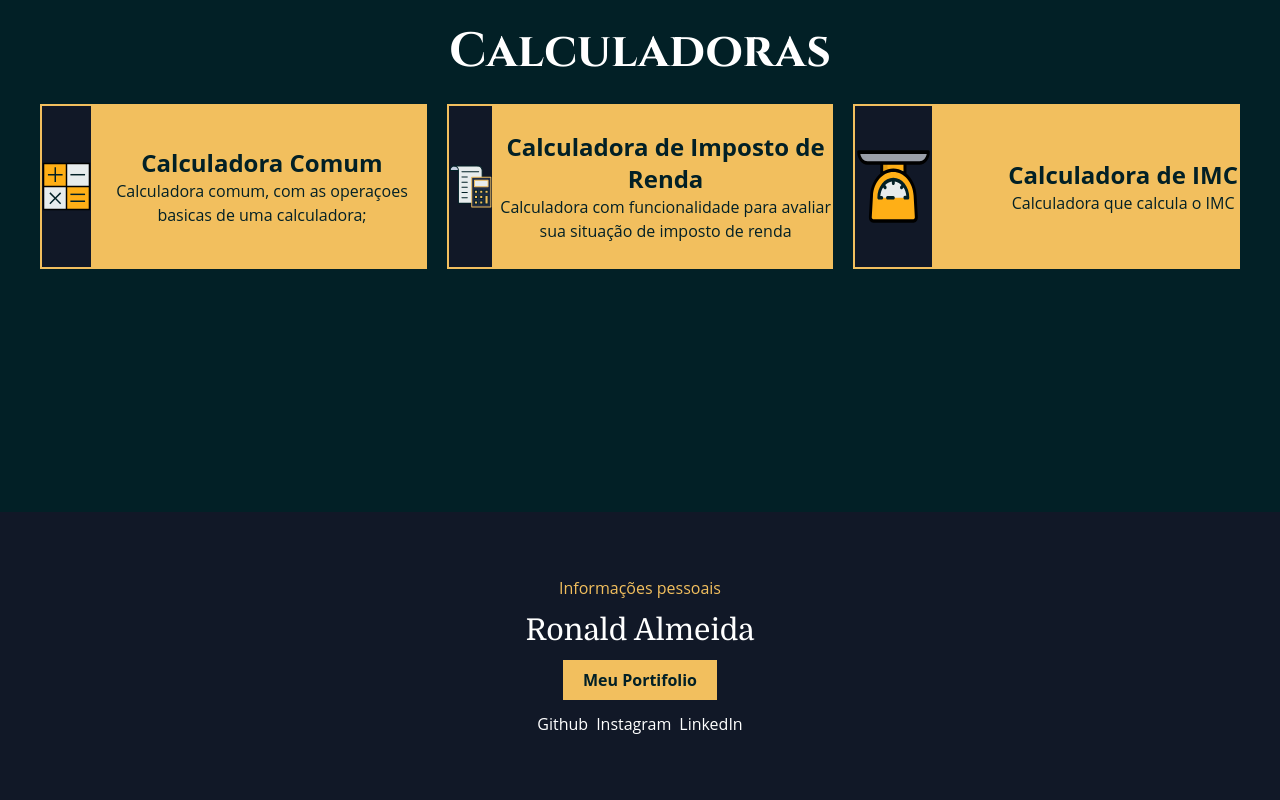
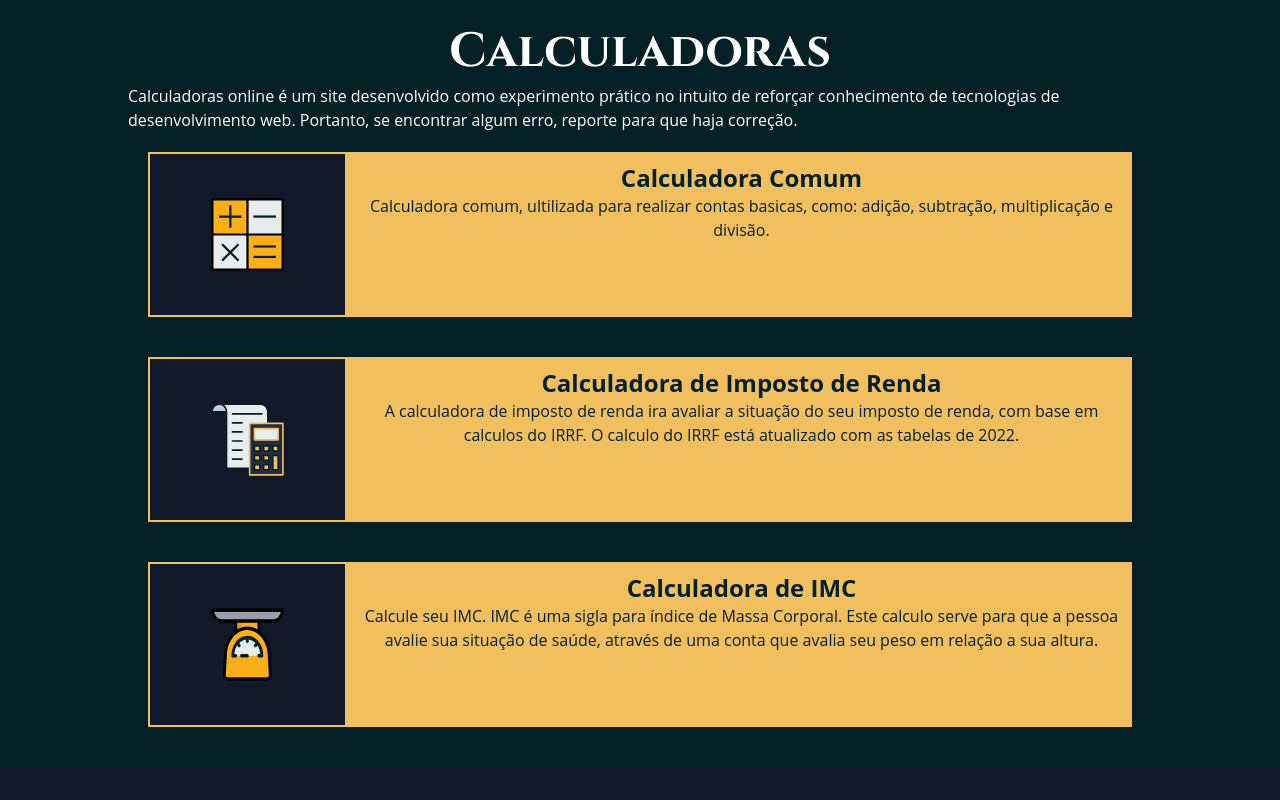
Before and after one commit to Ronaldjga/calculadora, a Next.js app: page / in a window 1280 px wide. Shown: the top 800 px of the page. Built offline with nearby package versions, Linux system fonts and the light colour scheme.

Commit message:
update design

```diff
--- a/pages/index.js
+++ b/pages/index.js
@@ -11,7 +11,10 @@ function HomePage() {
             <section className="w-full h-full bg-darkBluePrimary flex flex-col justify-between">
                 <main className="p-5">
                     <h1 className="text-white font-h1Title text-center text-5xl font-bold p-2">Calculadoras</h1>
-                    <section className="grid grid-cols-3 justify-center gap-5 items-center p-5">
+                    <p className="max-w-screen-lg mx-auto text-white">
+                        Calculadoras online é um site desenvolvido como experimento prático no intuito de reforçar conhecimento de tecnologias de desenvolvimento web. Portanto, se encontrar algum erro, reporte para que haja correção.
+                    </p>
+                    <section className="max-w-screen-lg flex flex-col justify-center gap-10 mx-auto p-5">
                         <CommonCalculatorBanner></CommonCalculatorBanner>
                         <IncomeTaxCalculatorBanner></IncomeTaxCalculatorBanner>
                         <ImcCalculatorBanner></ImcCalculatorBanner>
--- a/src/components/calculatorBanner.js
+++ b/src/components/calculatorBanner.js
@@ -10,15 +10,15 @@ export function CommonCalculatorBanner() {
     return (
         <button type="button" onClick={()=> {routes.push(`/commonCalculator`)}}>
             <div
-                className="min-w-[300px] h-[165px] min-h-[165px] bg-yelloPrimary flex gap-2 justify-between items-center border-2 border-yelloPrimary">
+                className="min-w-[300px] min-h-[165px] bg-yelloPrimary flex gap-2 justify-between border-2 border-yelloPrimary">
 
-                <div className="w-1/5 h-full bg-gray-900 flex justify-center">
+                <div className="w-1/5 min-w-[195px] bg-gray-900 flex justify-center">
                     <Image width={'75px'} height={'75px'} src={commonCalculatorIcon} />
                 </div>
 
-                <div>
-                    <h2 className="text-darkBluePrimary font-bold text-2xl">Calculadora Comum</h2>
-                    <p className="text-darkBluePrimary">Calculadora comum, com as operaçoes basicas de uma calculadora;</p>
+                <div className="p-2 text-darkBluePrimary">
+                    <h2 className="font-bold text-2xl">Calculadora Comum</h2>
+                    <p className="">Calculadora comum, ultilizada para realizar contas basicas, como: adição, subtração, multiplicação e divisão. </p>
                 </div>
             </div>
         </button>
@@ -30,15 +30,15 @@ export function IncomeTaxCalculatorBanner() {
     return (
         <button type="button" onClick={()=> {routes.push(`/incomeTaxCalculator`)}}>
             <div
-                className="min-w-[300px] h-[165px] min-h-[165px] bg-yelloPrimary flex gap-2 justify-between items-center border-2 border-yelloPrimary">
+                className="min-w-[300px] min-h-[165px] bg-yelloPrimary flex gap-2 justify-between border-2 border-yelloPrimary">
 
-                <div className="w-1/5 h-full bg-gray-900 flex justify-center">
+                <div className="w-1/5 min-w-[195px] bg-gray-900 flex justify-center">
                     <Image width={'75px'} height={'75px'} src={incomeTaxCalculatorIcon} />
                 </div>
 
-                <div>
-                    <h2 className="text-darkBluePrimary font-bold text-2xl">Calculadora de Imposto de Renda</h2>
-                    <p className="text-darkBluePrimary">Calculadora  com funcionalidade para avaliar sua situação de imposto de renda</p>
+                <div className="p-2 text-darkBluePrimary">
+                    <h2 className="font-bold text-2xl">Calculadora de Imposto de Renda</h2>
+                    <p className="">A calculadora de imposto de renda ira avaliar a situação do seu imposto de renda, com base em calculos do IRRF. O calculo do IRRF está atualizado com as tabelas de 2022.</p>
                 </div>
             </div>
         </button>
@@ -49,13 +49,13 @@ export function ImcCalculatorBanner() {
     const routes = useRouter()
     return (
         <button type="button" onClick={()=> {routes.push(`/imcCalculator`)}}>
-            <div className="min-w-[300px] h-[165px] min-h-[165px] bg-yelloPrimary flex gap-2 justify-between items-center border-2 border-yelloPrimary">
-                <div className="w-1/5 h-full bg-gray-900 flex justify-center">
+            <div className="min-w-[300px] min-h-[165px] bg-yelloPrimary flex gap-2 justify-between border-2 border-yelloPrimary">
+                <div className="w-1/5 min-w-[195px] bg-gray-900 flex justify-center">
                     <Image width={'75px'} height={'75px'} src={imcCalculatorIcon} />
                 </div>
-                <div>
-                    <h2 className="text-darkBluePrimary font-bold text-2xl">Calculadora de IMC</h2>
-                    <p className="text-darkBluePrimary">Calculadora que calcula o IMC</p>
+                <div className="p-2 text-darkBluePrimary">
+                    <h2 className="font-bold text-2xl">Calculadora de IMC</h2>
+                    <p className="">Calcule seu IMC. IMC é uma sigla para índice de Massa Corporal. Este calculo serve para que a pessoa avalie sua situação de saúde, através de uma conta que avalia seu peso em relação a sua altura.</p>
                 </div>
             </div>
         </button>
--- a/src/components/footer.js
+++ b/src/components/footer.js
@@ -10,13 +10,15 @@ export function Footer() {
                 <button
                     className="text-darkBluePrimary bg-yelloPrimary py-2 px-5 font-bold"
                 >
-                    Meu Portifolio
+                    <a target={"_blank"} href="https://meu-portifolio-one.vercel.app/">
+                        Meu Portifolio
+                    </a>
                 </button>
 
                 <ul className="flex gap-2">
-                    <li><a className="hover:text-yelloPrimary text-white" href="https://github.com/Ronaldjga">Github</a></li>
-                    <li><a className="hover:text-yelloPrimary text-white" href="https://www.instagram.com/Ronald_jga/">Instagram</a></li>
-                    <li><a className="hover:text-yelloPrimary text-white" href="https://www.linkedin.com/in/ronald-almeida-749198220/">LinkedIn</a></li>
+                    <li><a target={"_blank"} className="hover:text-yelloPrimary text-white" href="https://github.com/Ronaldjga">Github</a></li>
+                    <li><a target={"_blank"} className="hover:text-yelloPrimary text-white" href="https://www.instagram.com/Ronald_jga/">Instagram</a></li>
+                    <li><a target={"_blank"} className="hover:text-yelloPrimary text-white" href="https://www.linkedin.com/in/ronald-almeida-749198220/">LinkedIn</a></li>
                 </ul>
             </div>
         </footer>
```
